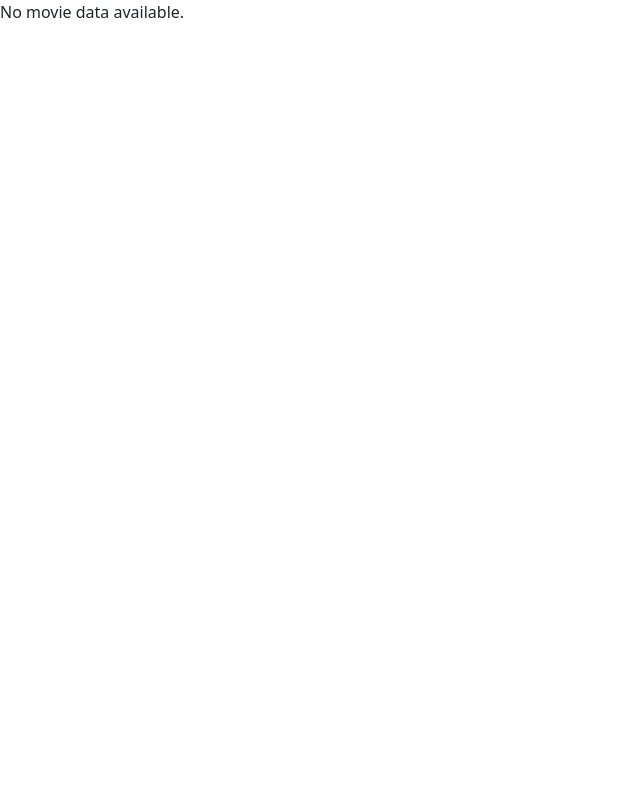
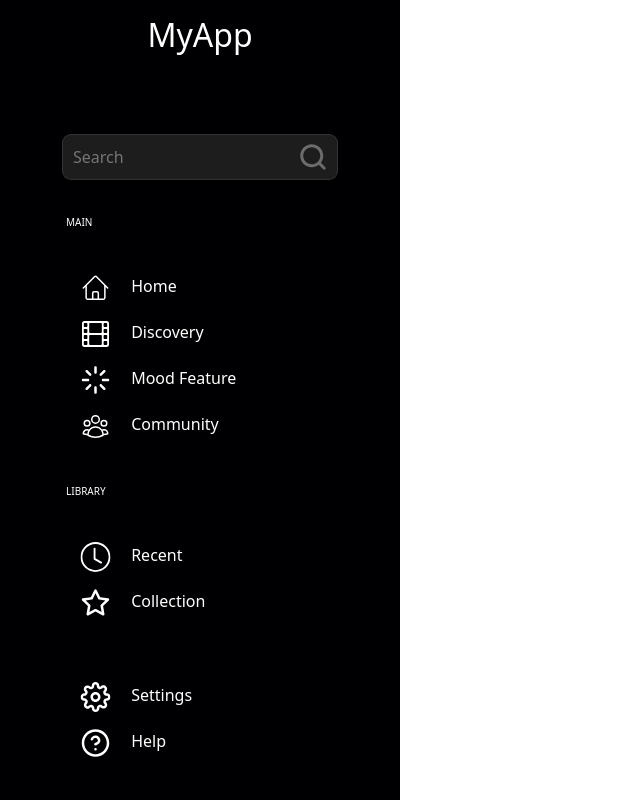
Before and after one commit to mahrusferdous/ReelSavvy, a React (Vite) app: page /search in a window 1280 px wide. Shown: the whole page, without its empty margins (0-640 px from the left). Built offline with nearby package versions, Linux system fonts and the light colour scheme.

Commit message:
chore: Update sidebar width and add border-radius to navLink images

```diff
--- a/src/App.jsx
+++ b/src/App.jsx
@@ -11,7 +11,7 @@ function App() {
             <Route path="/" element={<HomePage />} />
             <Route path="/movie/:genreId" element={<GenreMovie />} />
             <Route path="/search" element={<SearchMovie />} />
-            {/* <Route path="*" element={<h1>Not Found</h1>} /> */}
+            <Route path="*" element={<h1>Not Found</h1>} />
         </Routes>
     );
 }
--- a/src/screen/GenreMovie.jsx
+++ b/src/screen/GenreMovie.jsx
@@ -6,6 +6,7 @@ import MovieTrailer from "../components/MovieTrailer";
 import MovieInfo from "../components/MovieInfo";
 import MovieProvider from "../components/MovieProvider";
 import Sidebar from "./Sidebar";
+import styles from "../styles/HomePage.module.css";
 
 const GenreMovie = () => {
     const { genreId } = useParams();
@@ -25,7 +26,7 @@ const GenreMovie = () => {
     return (
         <div className="d-flex">
             <Sidebar />
-            <div className="flex-column">
+            <div className={styles.main_content}>
                 <h1>Genre Movies</h1>
                 <Link to={"/"}>
                     <button>Get Back</button>
--- a/src/screen/HomePage.jsx
+++ b/src/screen/HomePage.jsx
@@ -3,6 +3,7 @@ import { useEffect, useState } from "react";
 import { fetchGenres } from "../api/tmdbApi";
 import { Link } from "react-router-dom";
 import Sidebar from "./Sidebar";
+import styles from "../styles/HomePage.module.css";
 
 const HomePage = () => {
     const [genre, setGenre] = useState([]);
@@ -20,7 +21,7 @@ const HomePage = () => {
     return (
         <div className="d-flex">
             <Sidebar />
-            <div className="flex-column">
+            <div className={styles.main_content}>
                 <h1>Genres</h1>
                 {genre.map((genre) => (
                     <div key={genre.id}>
--- a/src/screen/SearchMovie.jsx
+++ b/src/screen/SearchMovie.jsx
@@ -2,18 +2,15 @@ import React, { useContext } from "react";
 import { MovieContext } from "../context/MovieContext";
 import SearchedMovie from "../components/SearchedMovie";
 import Sidebar from "./Sidebar";
+import styles from "../styles/SearchMovie.module.css";
 
 const SearchMovie = () => {
     const { movie } = useContext(MovieContext);
 
-    if (!movie || movie.length === 0) {
-        return <p>No movie data available.</p>;
-    }
-
     return (
         <div className="d-flex">
             <Sidebar />
-            <div className="flex-column">
+            <div className={styles.main_content}>
                 {movie && movie.map((movie) => <SearchedMovie key={movie.id} movie={movie} />)}
             </div>
         </div>
--- /dev/null
+++ b/src/styles/GenreMovie.module.css
@@ -0,0 +1,4 @@
+.main_content {
+    margin-left: 400px; /* Adjust margin to account for side element width */
+    flex-direction: column;
+}
--- /dev/null
+++ b/src/styles/HomePage.module.css
@@ -0,0 +1,4 @@
+.main_content {
+    margin-left: 400px; /* Adjust margin to account for side element width */
+    flex-direction: column;
+}
--- a/src/styles/SearchBox.module.css
+++ b/src/styles/SearchBox.module.css
@@ -2,6 +2,7 @@
     border-radius: 9px;
     border: 1px solid rgba(245, 239, 235, 0.1);
     background: #1d1d1d;
+    color: white;
 
     width: 100%;
     padding: 10px;
@@ -13,8 +14,8 @@
     background: none;
     border: none;
     cursor: pointer;
-    padding: 0; /* Remove padding */
-    margin-left: 0.5rem; /* Adjust margin between input and button */
+    padding: 0;
+    margin-left: 0.5rem;
     align-items: center;
     position: absolute;
     left: 290px;
--- /dev/null
+++ b/src/styles/SearchMovie.module.css
@@ -0,0 +1,4 @@
+.main_content {
+    margin-left: 400px; /* Adjust margin to account for side element width */
+    flex-direction: column;
+}
--- a/src/styles/Sidebar.module.css
+++ b/src/styles/Sidebar.module.css
@@ -1,14 +1,19 @@
-/* Sidebar.module.css */
 .sidebar {
     min-width: 400px;
-    background-color: #000002; /* bg-dark equivalent */
+    background-color: #000002;
     color: white;
-    min-height: 100vh; /* vh-100 equivalent */
-    padding: 1rem; /* p-3 equivalent */
+    min-height: 100vh;
+    padding: 1rem;
+    position: fixed;
+}
+
+.gap {
+    min-width: 400px;
+    min-height: 100vh;
 }
 
 .navLink {
-    color: white; /* text-white equivalent */
+    color: white;
     text-decoration: none;
     padding: 0.5rem 0;
     display: block;
@@ -16,7 +21,7 @@
 }
 
 .navLink:hover {
-    background-color: #495057; /* hover effect */
+    background-color: #495057;
 }
 
 .pTag {
@@ -32,3 +37,7 @@
 .navLink img {
     padding: 0 1rem;
 }
+
+.navLink:hover {
+    color: orange;
+}
```
